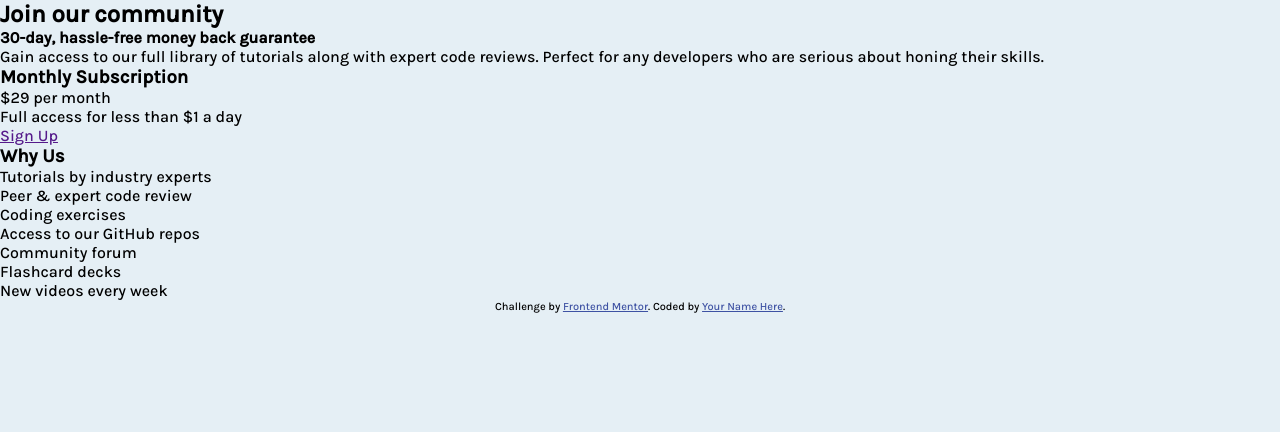
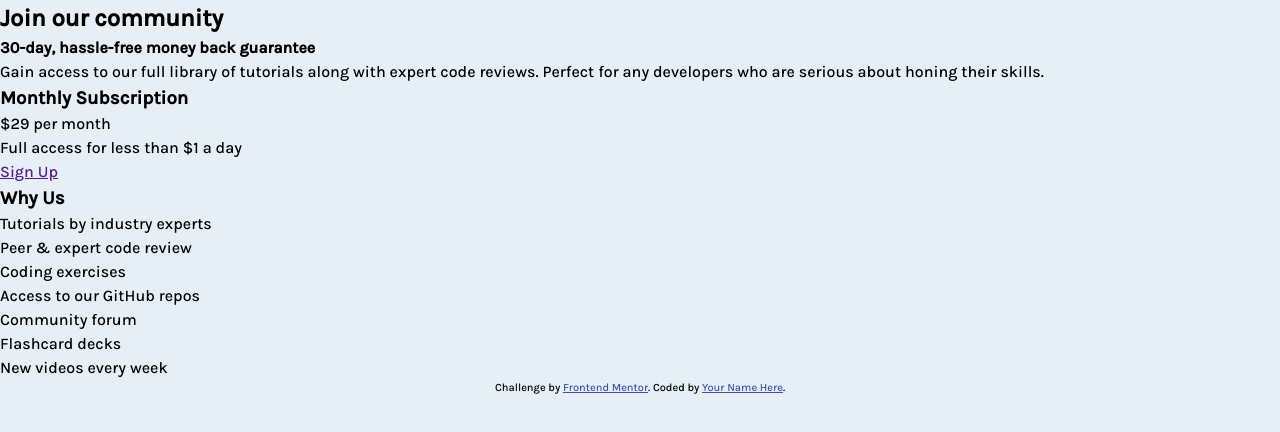
Before and after one commit to alialaba/frontend-mentor-challenge, a plain HTML site: page single-price-grid-component/index.html in a window 1280 px wide. Drawn offline with Linux system fonts and the light colour scheme.

Commit message:
chore:css reset

```diff
--- a/single-price-grid-component/style.css
+++ b/single-price-grid-component/style.css
@@ -1,14 +1,43 @@
-@import url('https://fonts.googleapis.com/css2?family=Karla:wght@500&display=swap');
+@import url("https://fonts.googleapis.com/css2?family=Karla:wght@500&display=swap");
 *,
 *::before ::after {
-    box-sizing: border-box;
+  /* Use a more-intuitive box-sizing model */
+  box-sizing: border-box;
 }
-*{
-    margin:0;
-    padding:0;
+* {
+  /* remove default margin */
+  margin: 0;
+  padding: 0;
 }
+img,
+picture,
+video,
+svg {
+  /* improve media default */
+  max-width: 100%;
+}
+p,
+h1,
+h2,
+h3,
+h4,
+h5,
+h6 {
+  /* Avoid text overflows */
+  overflow-wrap: break-word;
+}
+html,
+body {
+  /* Allow percentage-based heights in the application */
+  height: 100%;
+}
+body {
+  /* Typographic tweaks!
+  . Add accessible line-height
+  . Improve text rendering */
+  line-height: 1.5;
+  -webkit-font-smoothing: antialiased;
 
-body {
-    font-family: 'Karla', sans-serif;
-    background-color: rgb(229, 239, 245);
+  font-family: "Karla", sans-serif;
+  background-color: rgb(229, 239, 245);
 }
```
